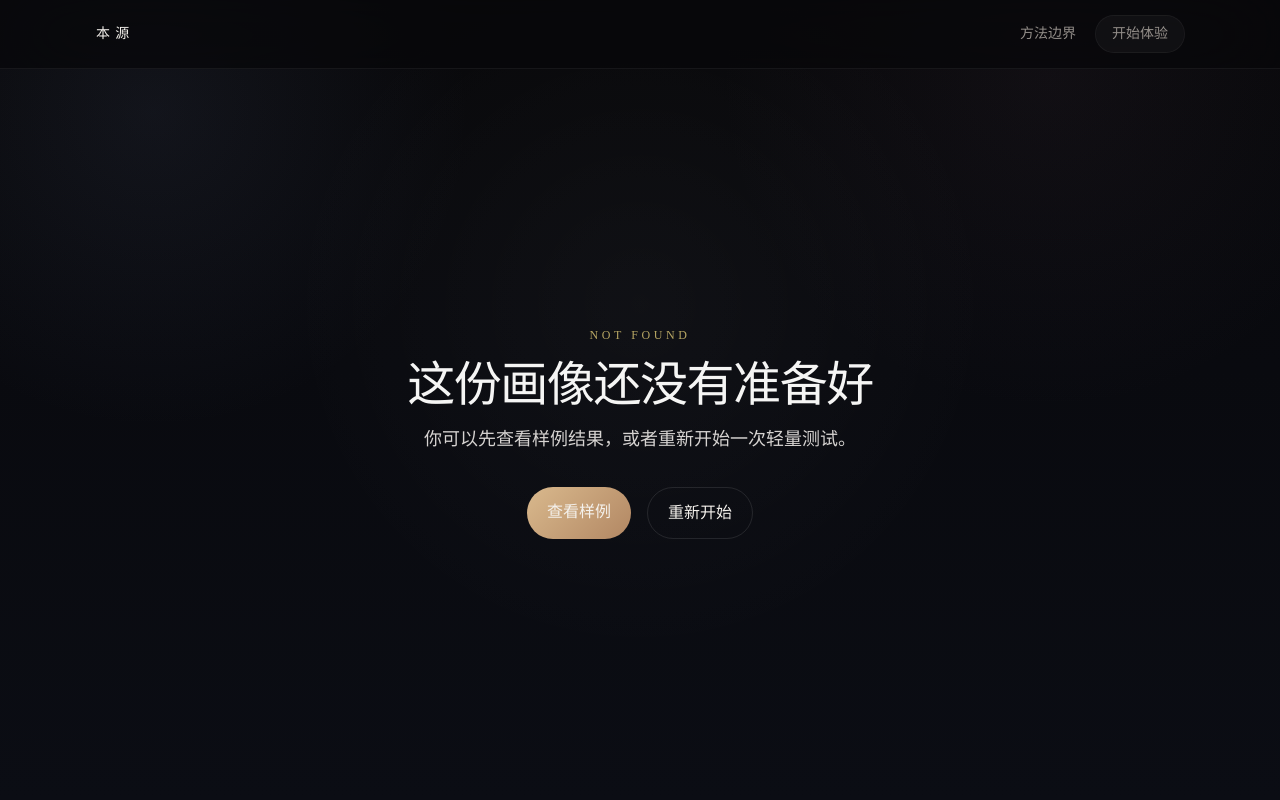
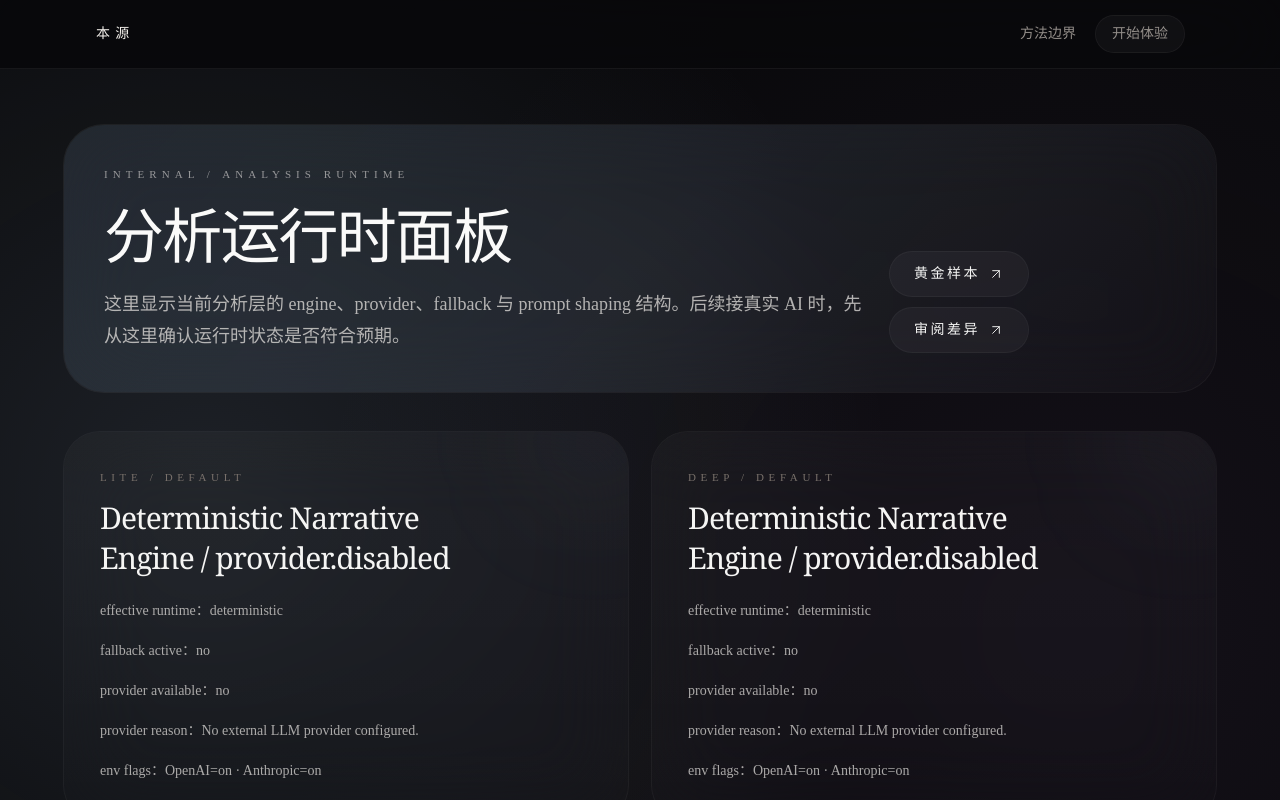
Before and after one commit to orangemoon0627-sys/benyuan, a Next.js app: page /lab/runtime in a window 1280 px wide. Before the commit this address had no page. Shown: the top 800 px of the page. Built offline with nearby package versions, Linux system fonts and the light colour scheme; no server answers.

Commit message:
Add runtime lab surface

```diff
--- a/package.json
+++ b/package.json
@@ -11,7 +11,8 @@
     "smoke:flow:deep": "BENYUAN_MODE=deep node --experimental-strip-types scripts/smoke-flow.mjs",
     "smoke:flow:all": "npm run smoke:flow && npm run smoke:flow:deep",
     "smoke:flow:hybrid": "BENYUAN_ANALYSIS_ENGINE=hybrid node --experimental-strip-types scripts/smoke-flow.mjs",
-    "smoke:runtime:hybrid": "node --input-type=module -e \"const base=process.env.BENYUAN_BASE_URL??'http://localhost:3000'; const res=await fetch(base + '/api/analysis/runtime?mode=deep&engine=hybrid'); const data=await res.json(); if(!data.runtime.fallbackActive) throw new Error('expected fallback'); console.log(JSON.stringify(data.runtime));\""
+    "smoke:runtime:hybrid": "node --input-type=module -e \"const base=process.env.BENYUAN_BASE_URL??'http://localhost:3000'; const res=await fetch(base + '/api/analysis/runtime?mode=deep&engine=hybrid'); const data=await res.json(); if(!data.runtime.fallbackActive) throw new Error('expected fallback'); console.log(JSON.stringify(data.runtime));\"",
+    "smoke:runtime:page": "node --input-type=module -e \"const base=process.env.BENYUAN_BASE_URL??'http://localhost:3000'; const res=await fetch(base + '/lab/runtime'); if(!res.ok) throw new Error('runtime page not reachable'); console.log('runtime-page:ok');\""
   },
   "dependencies": {
     "framer-motion": "^12.35.1",
--- a/src/app/api/analysis/runtime/route.ts
+++ b/src/app/api/analysis/runtime/route.ts
@@ -8,9 +8,10 @@ export async function GET(request: Request) {
   const mode: Mode = requestedMode === "deep" ? "deep" : "lite";
 
   const requestedEngine = searchParams.get("engine");
+  const requestedProvider = searchParams.get("provider");
 
   return NextResponse.json({
     status: "ok",
-    runtime: getAnalysisRuntimeStatus(mode, { engine: requestedEngine }),
+    runtime: getAnalysisRuntimeStatus(mode, { engine: requestedEngine, provider: requestedProvider }),
   });
 }
--- a/src/app/lab/golden/page.tsx
+++ b/src/app/lab/golden/page.tsx
@@ -22,13 +22,19 @@ export default function GoldenLabPage() {
               <p className="text-[11px] tracking-[0.46em] text-stone-300/65 uppercase">internal / golden regression</p>
               <h1 className="mt-5 text-4xl leading-[1.08] text-stone-50 md:text-6xl">黄金样本回归面板</h1>
               <p className="mt-5 max-w-3xl text-base leading-8 text-stone-300/82 md:text-lg">
-                这里保存 6 组 MVP 阶段的标准样本，用于持续检查 feature mapping、report 生成、safety flags 和 archetype 是否偏离预期。
+                这里保存 8 组当前阶段的标准样本，用于持续检查 feature mapping、report 生成、safety flags 和 archetype 是否偏离预期。
               </p>
             </div>
+            <div className="flex flex-wrap gap-3">
+            <Link href="/lab/runtime" className="inline-flex min-h-11 items-center justify-center gap-2 rounded-full bg-white/[0.04] px-6 py-3 text-sm tracking-[0.18em] text-stone-200 uppercase shadow-[0_0_0_1px_rgba(255,255,255,0.08)] transition hover:bg-white/[0.07]">
+              runtime 面板
+              <ArrowUpRight className="h-4 w-4" strokeWidth={1.4} />
+            </Link>
             <Link href="/lab/golden/audit" className="inline-flex min-h-11 items-center justify-center gap-2 rounded-full bg-white/[0.04] px-6 py-3 text-sm tracking-[0.18em] text-stone-200 uppercase shadow-[0_0_0_1px_rgba(255,255,255,0.08)] transition hover:bg-white/[0.07]">
               审阅差异面板
               <ArrowUpRight className="h-4 w-4" strokeWidth={1.4} />
             </Link>
+          </div>
           </div>
           <div className="mt-6 flex flex-wrap gap-3 text-sm uppercase tracking-[0.2em]">
             <span className="rounded-full bg-emerald-400/10 px-4 py-3 text-emerald-200 shadow-[0_0_0_1px_rgba(74,222,128,0.18)]">pass {goldenAuditSummary.passed}</span>
--- /dev/null
+++ b/src/app/lab/runtime/page.tsx
@@ -0,0 +1,90 @@
+import Link from "next/link";
+import { ArrowUpRight } from "lucide-react";
+import { ReportCard } from "@/components/report-card";
+import { buildAnalysisInput, buildAnalysisPromptPayload, getAnalysisRuntimeStatus } from "@/lib/analysis";
+import { goldenSampleSessions } from "@/lib/fixtures/golden-samples";
+
+const runtimeScenarios = [
+  { label: "lite / default", mode: "lite" as const, options: {} },
+  { label: "deep / default", mode: "deep" as const, options: {} },
+  { label: "deep / hybrid override", mode: "deep" as const, options: { engine: "hybrid" } },
+  { label: "deep / hybrid + openai override", mode: "deep" as const, options: { engine: "hybrid", provider: "openai" } },
+];
+
+const deepSample = goldenSampleSessions.find((session) => session.mode === "deep") ?? goldenSampleSessions[0];
+const promptPreview = buildAnalysisPromptPayload(buildAnalysisInput(deepSample));
+
+export default function RuntimeLabPage() {
+  return (
+    <main className="relative overflow-hidden bg-[#08080a] px-6 pb-20 pt-10 text-stone-100 md:pb-24 md:pt-14">
+      <div className="pointer-events-none absolute inset-0 bg-[radial-gradient(circle_at_16%_14%,rgba(189,218,255,0.12),transparent_24%),radial-gradient(circle_at_84%_18%,rgba(109,80,131,0.12),transparent_28%),radial-gradient(circle_at_50%_44%,rgba(255,255,255,0.03),transparent_42%)]" />
+      <div className="relative mx-auto max-w-6xl">
+        <section className="rounded-[40px] bg-[linear-gradient(135deg,rgba(123,153,183,0.16),rgba(185,215,246,0.1),rgba(255,255,255,0.02))] px-7 py-8 shadow-[0_0_0_1px_rgba(255,255,255,0.06)] backdrop-blur-2xl md:px-10 md:py-10">
+          <div className="flex flex-col gap-6 md:flex-row md:items-end md:justify-between">
+            <div>
+              <p className="text-[11px] tracking-[0.46em] text-stone-300/65 uppercase">internal / analysis runtime</p>
+              <h1 className="mt-5 text-4xl leading-[1.08] text-stone-50 md:text-6xl">分析运行时面板</h1>
+              <p className="mt-5 max-w-3xl text-base leading-8 text-stone-300/82 md:text-lg">
+                这里显示当前分析层的 engine、provider、fallback 与 prompt shaping 结构。后续接真实 AI 时，先从这里确认运行时状态是否符合预期。
+              </p>
+            </div>
+            <div className="flex flex-wrap gap-3">
+              <Link href="/lab/golden" className="inline-flex min-h-11 items-center justify-center gap-2 rounded-full bg-white/[0.04] px-6 py-3 text-sm tracking-[0.18em] text-stone-200 uppercase shadow-[0_0_0_1px_rgba(255,255,255,0.08)] transition hover:bg-white/[0.07]">
+                黄金样本
+                <ArrowUpRight className="h-4 w-4" strokeWidth={1.4} />
+              </Link>
+              <Link href="/lab/golden/audit" className="inline-flex min-h-11 items-center justify-center gap-2 rounded-full bg-white/[0.04] px-6 py-3 text-sm tracking-[0.18em] text-stone-200 uppercase shadow-[0_0_0_1px_rgba(255,255,255,0.08)] transition hover:bg-white/[0.07]">
+                审阅差异
+                <ArrowUpRight className="h-4 w-4" strokeWidth={1.4} />
+              </Link>
+            </div>
+          </div>
+        </section>
+
+        <section className="mt-10 grid gap-6 lg:grid-cols-2">
+          {runtimeScenarios.map((scenario) => {
+            const runtime = getAnalysisRuntimeStatus(scenario.mode, scenario.options);
+            return (
+              <ReportCard key={scenario.label} eyebrow={scenario.label} title={`${runtime.engineLabel} / ${runtime.providerId}`}>
+                <div className="space-y-3 text-sm leading-7 text-stone-300/78">
+                  <p>effective runtime：{runtime.effectiveRuntime}</p>
+                  <p>fallback active：{runtime.fallbackActive ? "yes" : "no"}</p>
+                  <p>provider available：{runtime.providerAvailable ? "yes" : "no"}</p>
+                  <p>provider reason：{runtime.providerReason ?? "configured"}</p>
+                  <p>env flags：OpenAI={runtime.openAIKeyConfigured ? "on" : "off"} · Anthropic={runtime.anthropicKeyConfigured ? "on" : "off"}</p>
+                </div>
+              </ReportCard>
+            );
+          })}
+        </section>
+
+        <section className="mt-10 grid gap-6 lg:grid-cols-[0.38fr_0.62fr]">
+          <ReportCard eyebrow="prompt shaping" title="provider 输入整形预览">
+            <div className="space-y-3 text-sm leading-7 text-stone-300/78">
+              <p>session：{promptPreview.payload.metadata.sessionId}</p>
+              <p>mode：{promptPreview.payload.metadata.mode}</p>
+              <p>question count：{promptPreview.payload.metadata.questionCount}</p>
+              <p>open reflections：{promptPreview.summary.openReflectionCount}</p>
+            </div>
+            <div>
+              <p className="text-[11px] tracking-[0.32em] text-stone-500 uppercase">top signals</p>
+              <div className="mt-3 flex flex-wrap gap-2">
+                {promptPreview.summary.topSignals.map((signal) => (
+                  <span key={signal} className="rounded-full bg-white/[0.03] px-3 py-2 text-xs tracking-[0.14em] text-stone-300 shadow-[0_0_0_1px_rgba(255,255,255,0.06)] uppercase">
+                    {signal}
+                  </span>
+                ))}
+              </div>
+            </div>
+          </ReportCard>
+
+          <ReportCard eyebrow="payload excerpt" title="provider payload 片段">
+            <pre className="overflow-x-auto whitespace-pre-wrap rounded-[24px] bg-black/18 p-5 text-xs leading-6 text-stone-300 shadow-[0_0_0_1px_rgba(255,255,255,0.06)]">
+              {JSON.stringify(promptPreview.payload, null, 2)}
+            </pre>
+          </ReportCard>
+        </section>
+      </div>
+    </main>
+  );
+}
--- /dev/null
+++ b/src/lib/analysis/config.ts
@@ -0,0 +1,32 @@
+import type { Mode } from "@/lib/types";
+
+export type AnalysisEngineKey = "deterministic" | "hybrid";
+export type AnalysisProviderKey = "disabled" | "openai" | "anthropic";
+
+export type AnalysisRuntimeConfig = {
+  mode: Mode;
+  selectedEngineKey: AnalysisEngineKey;
+  selectedProviderKey: AnalysisProviderKey;
+  openAIKeyConfigured: boolean;
+  anthropicKeyConfigured: boolean;
+};
+
+function normalizeEngine(value: string | null | undefined): AnalysisEngineKey | null {
+  if (value === "hybrid" || value === "deterministic") return value;
+  return null;
+}
+
+function normalizeProvider(value: string | null | undefined): AnalysisProviderKey | null {
+  if (value === "disabled" || value === "openai" || value === "anthropic") return value;
+  return null;
+}
+
+export function readAnalysisRuntimeConfig(mode: Mode, options?: { engine?: string | null; provider?: string | null }): AnalysisRuntimeConfig {
+  return {
+    mode,
+    selectedEngineKey: normalizeEngine(options?.engine ?? process.env.BENYUAN_ANALYSIS_ENGINE) ?? "deterministic",
+    selectedProviderKey: normalizeProvider(options?.provider ?? process.env.BENYUAN_LLM_PROVIDER) ?? "disabled",
+    openAIKeyConfigured: Boolean(process.env.OPENAI_API_KEY),
+    anthropicKeyConfigured: Boolean(process.env.ANTHROPIC_API_KEY),
+  };
+}
--- a/src/lib/analysis/index.ts
+++ b/src/lib/analysis/index.ts
@@ -6,3 +6,4 @@ export * from "@/lib/analysis/input";
 export * from "@/lib/analysis/provider";
 export * from "@/lib/analysis/hybrid-engine";
 export * from "@/lib/analysis/prompt-shaping";
+export * from "@/lib/analysis/config";
--- a/src/lib/analysis/provider.ts
+++ b/src/lib/analysis/provider.ts
@@ -1,3 +1,4 @@
+import { readAnalysisRuntimeConfig } from "@/lib/analysis/config";
 import { buildAnalysisPromptPayload } from "@/lib/analysis/prompt-shaping";
 import type { AnalysisEngineResult, AnalysisInput, AnalysisProvider, AnalysisProviderEnhancement } from "@/lib/analysis/types";
 
@@ -46,7 +47,7 @@ const providerRegistry: Record<string, AnalysisProvider> = {
   anthropic: anthropicAnalysisProvider,
 };
 
-export function resolveAnalysisProvider() {
-  const providerKey = (process.env.BENYUAN_LLM_PROVIDER ?? "disabled").toLowerCase();
-  return providerRegistry[providerKey] ?? disabledAnalysisProvider;
+export function resolveAnalysisProvider(options?: { provider?: string | null }) {
+  const config = readAnalysisRuntimeConfig("lite", { provider: options?.provider });
+  return providerRegistry[config.selectedProviderKey] ?? disabledAnalysisProvider;
 }
--- a/src/lib/analysis/registry.ts
+++ b/src/lib/analysis/registry.ts
@@ -1,4 +1,5 @@
 import type { Mode } from "@/lib/types";
+import { readAnalysisRuntimeConfig } from "@/lib/analysis/config";
 import { deterministicAnalysisEngine } from "@/lib/analysis/deterministic-engine";
 import { hybridAnalysisEngine } from "@/lib/analysis/hybrid-engine";
 import { resolveAnalysisProvider } from "@/lib/analysis/provider";
@@ -8,28 +9,19 @@ const analysisEngineRegistry = {
   hybrid: hybridAnalysisEngine,
 };
 
-const modeEngineDefaults: Record<Mode, keyof typeof analysisEngineRegistry> = {
-  lite: "deterministic",
-  deep: "deterministic",
-};
-
 export function getSelectedAnalysisEngineKey(mode: Mode, override?: string | null) {
-  const requested = (override ?? process.env.BENYUAN_ANALYSIS_ENGINE ?? "").toLowerCase();
-  if (requested === "hybrid" || requested === "deterministic") {
-    return requested;
-  }
-
-  return modeEngineDefaults[mode] ?? "deterministic";
+  return readAnalysisRuntimeConfig(mode, { engine: override }).selectedEngineKey;
 }
 
 export function resolveAnalysisEngine(mode: Mode, override?: string | null) {
   return analysisEngineRegistry[getSelectedAnalysisEngineKey(mode, override)] ?? deterministicAnalysisEngine;
 }
 
-export function getAnalysisRuntimeStatus(mode: Mode, options?: { engine?: string | null }) {
-  const selectedEngineKey = getSelectedAnalysisEngineKey(mode, options?.engine);
-  const engine = resolveAnalysisEngine(mode, options?.engine);
-  const provider = resolveAnalysisProvider();
+export function getAnalysisRuntimeStatus(mode: Mode, options?: { engine?: string | null; provider?: string | null }) {
+  const config = readAnalysisRuntimeConfig(mode, options);
+  const selectedEngineKey = config.selectedEngineKey;
+  const engine = resolveAnalysisEngine(mode, config.selectedEngineKey);
+  const provider = resolveAnalysisProvider({ provider: config.selectedProviderKey });
   const fallbackActive = selectedEngineKey === "hybrid" && !provider.available;
 
   return {
@@ -43,6 +35,9 @@ export function getAnalysisRuntimeStatus(mode: Mode, options?: { engine?: string
     providerAvailable: provider.available,
     providerReason: provider.reason,
     fallbackActive,
+    selectedProviderKey: config.selectedProviderKey,
+    openAIKeyConfigured: config.openAIKeyConfigured,
+    anthropicKeyConfigured: config.anthropicKeyConfigured,
     effectiveRuntime: fallbackActive ? "deterministic_fallback" : engine.kind === "llm" ? "hybrid_provider" : "deterministic",
   };
 }
```
Also changed, not shown: 2 other files (tests, documents, lock files or other folders).
